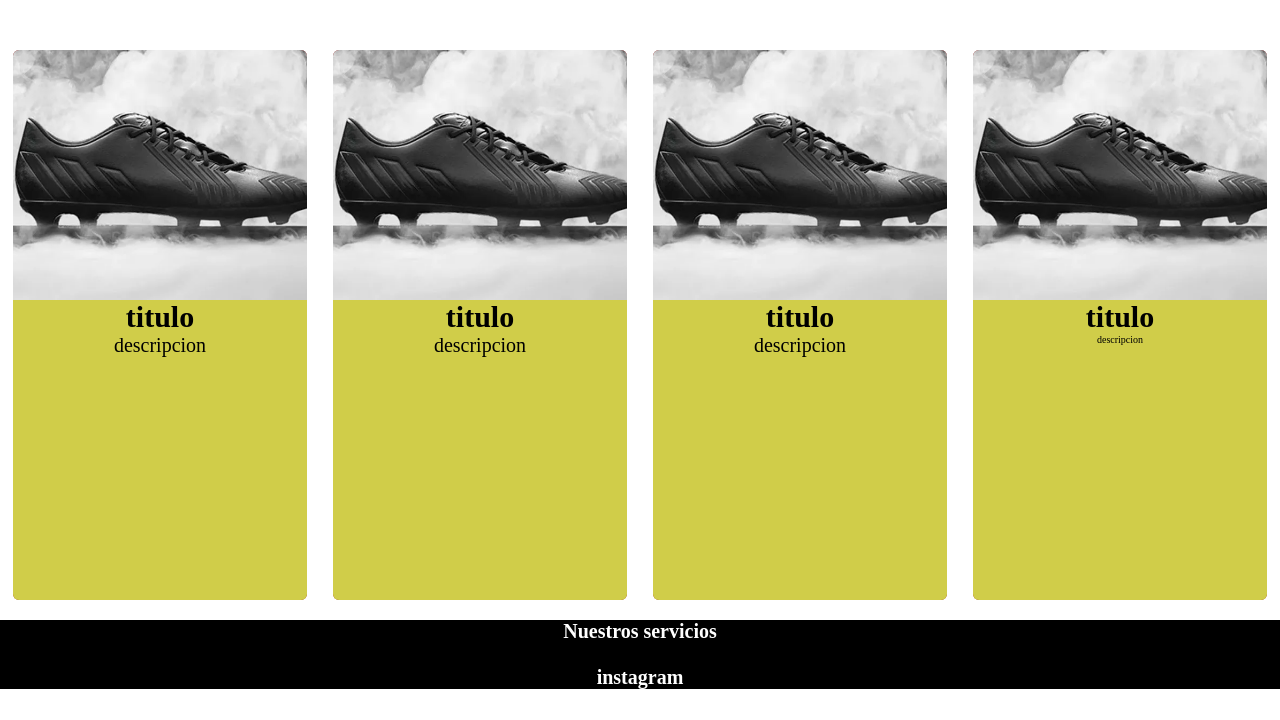
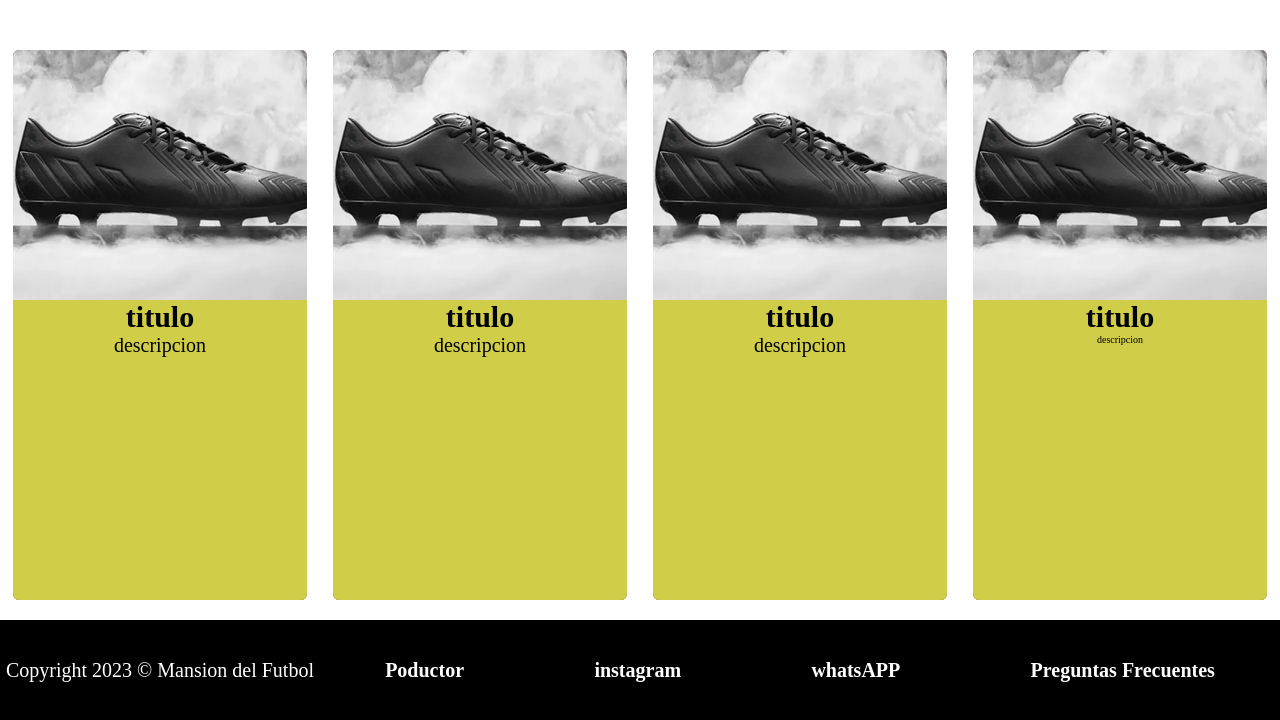
Before and after one commit to fabriziogarcia1/PreEntrega2-Garcia, a plain HTML site: page index.html in a window 1280 px wide. Shown: the part 700-1420 px from the top of the page. Before the commit the page ends 1389 px from the top, so only its background shows below. Drawn offline with Linux system fonts and the light colour scheme.

Commit message:
agregue todo el footer a todas las paginas con grid

```diff
--- a/css/estilo.css
+++ b/css/estilo.css
@@ -333,11 +333,34 @@ align-items: center;
     float: left;
 }
 
+/*footer Grid*/
+.grid_footer_{
+    background-color: black;
+    width: 100%;
+    height: 100px;
+    display: grid;
+    grid-template-columns:25% auto;
+
+}
+.caja_footer{
+    background-color: black;
+    height: 100px;
+    line-height: 100px;
+    font-size: 2rem;
+    color: white;
+
+}
+a:hover {
+    color: #85929E;
+}
+.C_footer_1{
+    display: flex;
+    justify-content: space-around;
+}
+
 
 
 /* TABLET  Responsive */
-
-
 @media screen and (min-width: 768px) and (max-width: 1023px)
 {
 
--- a/index.html
+++ b/index.html
@@ -136,12 +136,16 @@
         <div></div>
     </article>
 </section>
-
-    <footer>
-        <div class="footer_class">
-            <a href="https://plataforma.coderhouse.com/cursos/51270/desarrollo-web-online">Nuestros servicios</a><br><br>
-            <a href="https://www.instagram.com/coderhouse/?hl=es">instagram</a>
-        </div>
-    </footer>
+<footer class="grid_footer_">
+    <div class="caja_footer">
+        <p>Copyright 2023 © Mansion del Futbol</p>
+    </div>
+    <div class="caja_footer C_footer_1">
+        <span><a href="https://plataforma.coderhouse.com/cursos/51270/desarrollo-web-online">Poductor</a></span>
+        <span><a href="https://www.instagram.com/coderhouse/?hl=es">instagram</a></span>
+        <span><a href="https://web.whatsapp.com/">whatsAPP</a></span>
+        <span><a href="https://www.google.com/?hl=es">Preguntas Frecuentes</a></span>
+    </div>
+</footer>
 </body>
 </html>
```
Also changed, not shown: paginas/botines.html (+10 -6 lines), paginas/camperas.html (+11 -6 lines), paginas/contacto.html (+9 -2 lines), paginas/pelotas.html (+11 -12 lines), paginas/remeras.html (+10 -5 lines).
